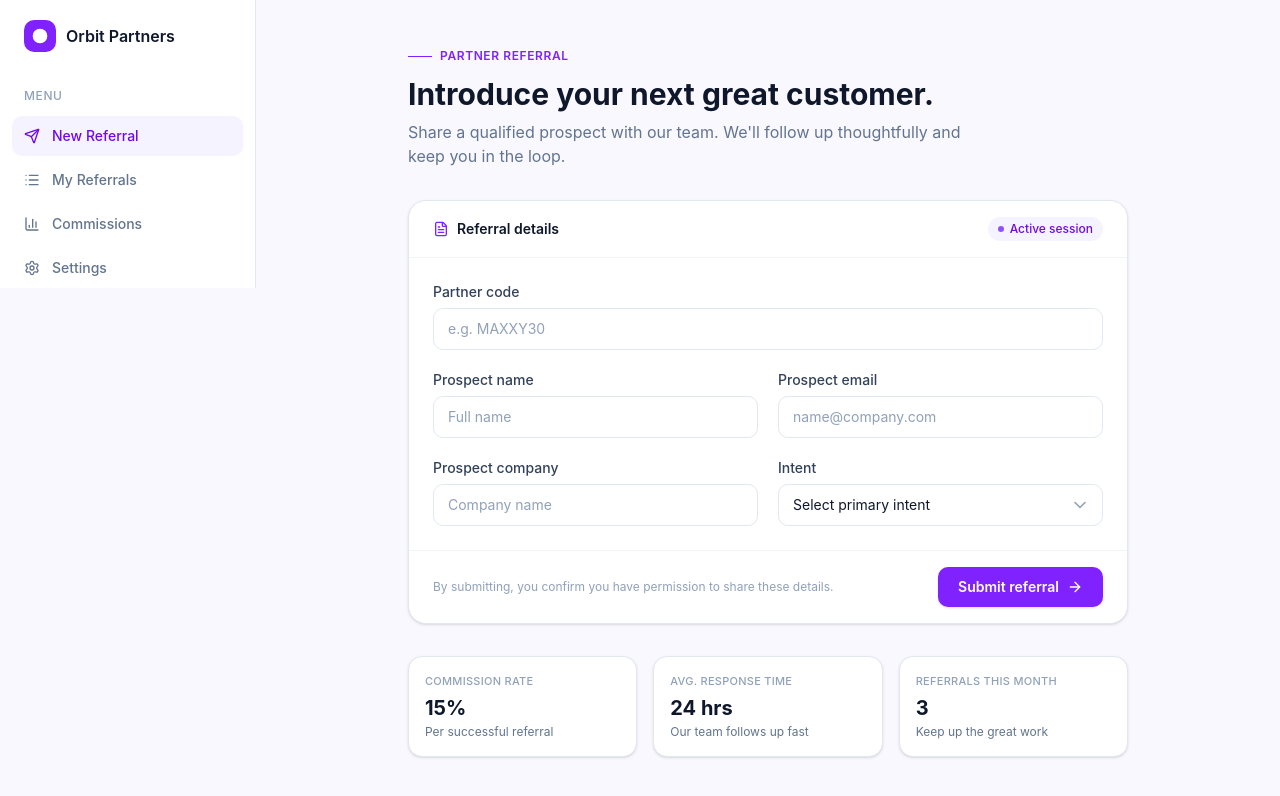
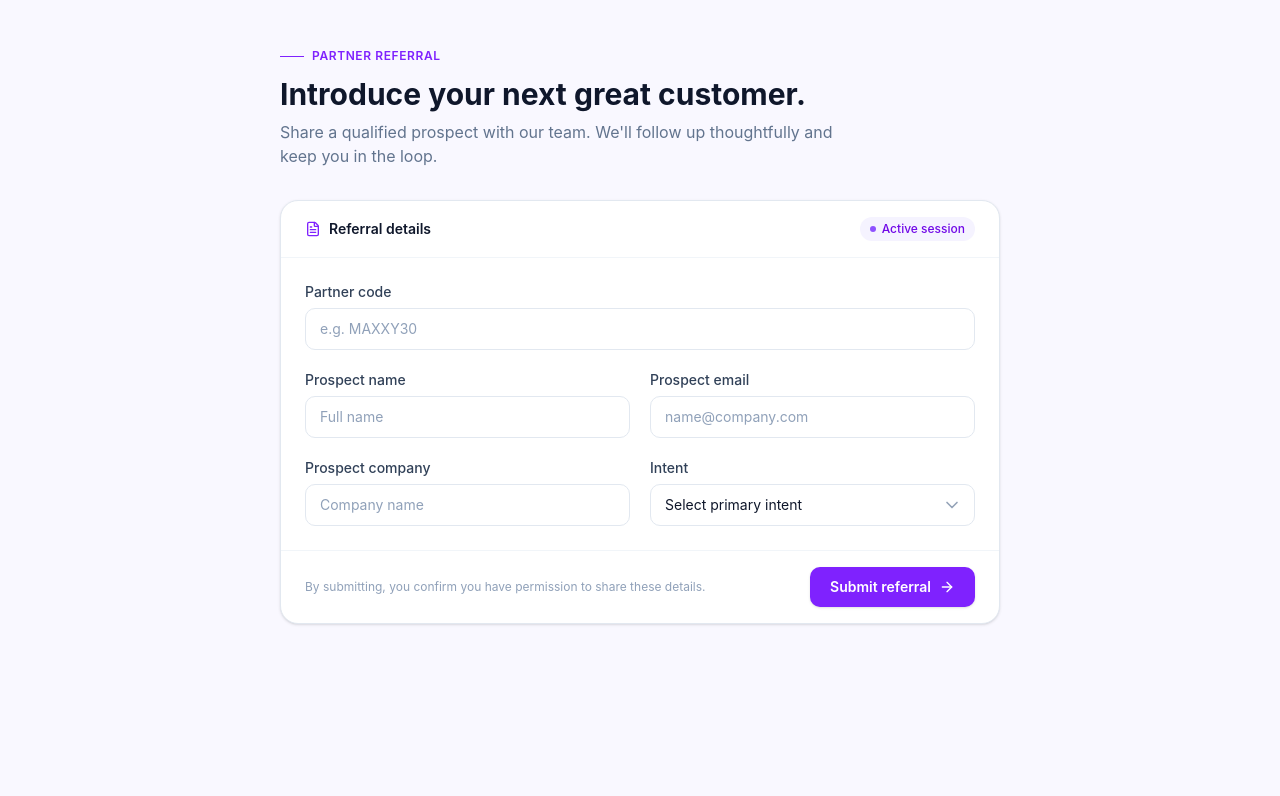
Before and after one commit to Ricardo-Paul/referral-flow, a Next.js app: page / in a window 1280 px wide. Shown: the top 796 px of the page. Built offline with nearby package versions, Linux system fonts and the light colour scheme.

Commit message:
Remove sidebar and stats cards from referral app

```diff
--- a/components/referral-app.tsx
+++ b/components/referral-app.tsx
@@ -1,7 +1,6 @@
 "use client"
 
 import { useState } from "react"
-import { ReferralSidebar } from "./referral-sidebar"
 import { ReferralForm, type ReferralValues } from "./referral-form"
 import { ReferralSuccess, type Decision } from "./referral-success"
 import { ReferralError } from "./referral-error"
@@ -10,12 +9,6 @@ type View =
   | { state: "form" }
   | { state: "success"; decision: Decision }
   | { state: "error"; message: string }
-
-const stats = [
-  { label: "Commission rate", value: "15%", note: "Per successful referral" },
-  { label: "Avg. response time", value: "24 hrs", note: "Our team follows up fast" },
-  { label: "Referrals this month", value: "3", note: "Keep up the great work" },
-]
 
 export function ReferralApp() {
   const [view, setView] = useState<View>({ state: "form" })
@@ -52,12 +45,8 @@ export function ReferralApp() {
   }
 
   return (
-    <div className="flex min-h-svh bg-violet-50/60">
-      <div className="hidden md:block">
-        <ReferralSidebar />
-      </div>
-
-      <main className="flex-1 overflow-y-auto">
+    <div className="min-h-svh bg-violet-50/60">
+      <main>
         <div className="mx-auto w-full max-w-3xl px-4 py-8 sm:px-6 sm:py-12">
           <p className="flex items-center gap-2 text-xs font-semibold uppercase tracking-wider text-violet-600">
             <span className="h-px w-6 bg-violet-600" />
@@ -88,21 +77,6 @@ export function ReferralApp() {
               />
             )}
           </div>
-
-          <div className="mt-8 grid gap-4 sm:grid-cols-3">
-            {stats.map((stat) => (
-              <div
-                key={stat.label}
-                className="rounded-xl border border-slate-200 bg-white px-4 py-4 shadow-sm"
-              >
-                <p className="text-[11px] font-medium uppercase tracking-wide text-slate-400">
-                  {stat.label}
-                </p>
-                <p className="mt-1 text-xl font-bold text-slate-900">{stat.value}</p>
-                <p className="mt-0.5 text-xs text-slate-500">{stat.note}</p>
-              </div>
-            ))}
-          </div>
         </div>
       </main>
     </div>
--- a/components/referral-sidebar.tsx
+++ /dev/null
@@ -1,40 +0,0 @@
-import { Circle, Send, List, BarChart3, Settings } from "lucide-react"
-
-const navItems = [
-  { label: "New Referral", icon: Send, active: true },
-  { label: "My Referrals", icon: List, active: false },
-  { label: "Commissions", icon: BarChart3, active: false },
-  { label: "Settings", icon: Settings, active: false },
-]
-
-export function ReferralSidebar() {
-  return (
-    <aside className="flex w-64 shrink-0 flex-col border-r border-slate-200 bg-white">
-      <div className="flex items-center gap-2.5 px-6 py-5">
-        <span className="flex size-8 items-center justify-center rounded-lg bg-violet-600">
-          <Circle className="size-4 fill-white text-white" />
-        </span>
-        <span className="text-base font-semibold text-slate-900">Orbit Partners</span>
-      </div>
-
-      <nav className="mt-2 flex flex-col gap-1 px-3" aria-label="Main">
-        <p className="px-3 py-2 text-xs font-medium uppercase tracking-wider text-slate-400">Menu</p>
-        {navItems.map(({ label, icon: Icon, active }) => (
-          <span
-            key={label}
-            aria-current={active ? "page" : undefined}
-            className={[
-              "flex items-center gap-3 rounded-lg px-3 py-2.5 text-sm font-medium",
-              active
-                ? "bg-violet-50 text-violet-700"
-                : "text-slate-500",
-            ].join(" ")}
-          >
-            <Icon className="size-4" />
-            {label}
-          </span>
-        ))}
-      </nav>
-    </aside>
-  )
-}
```
